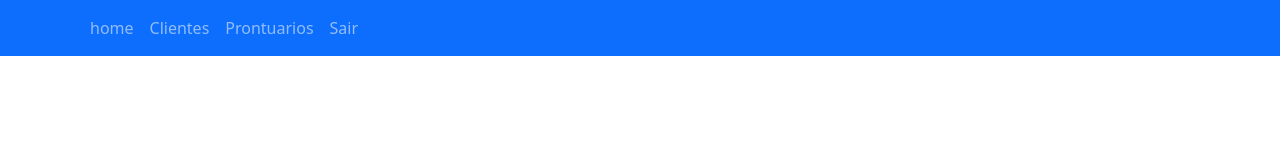
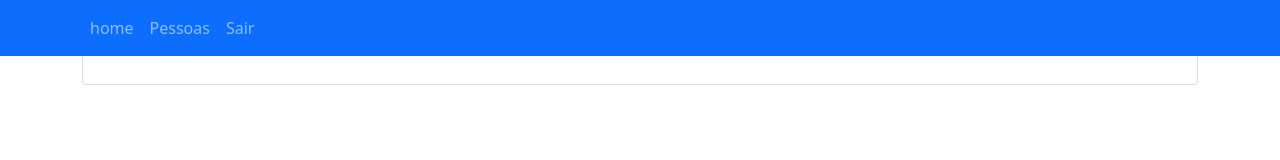
Before and after one commit to wagnerlemos94/escolar-front, a React (Create React App) app: page /#/pessoa in a window 1280 px wide. Shown: the top 160 px of the page. Built offline with nearby package versions, Linux system fonts and the light colour scheme.

Commit message:
Component criado

```diff
--- a/src/components/NavBar.js
+++ b/src/components/NavBar.js
@@ -22,9 +22,8 @@ class NavBar extends React.Component{
 
                 <div className="collapse navbar-collapse" id="navbarResponsive">
                     <ul className="navbar-nav">
-                        <NavBarItem href="#/home" label="home"/>
-                        <NavBarItem href="#/lista-pessoa" label="Clientes"/>
-                        <NavBarItem href="#/prontuario" label="Prontuarios"/>
+                        <NavBarItem href="#/login" label="home"/>
+                        <NavBarItem href="#/pessoa" label="Pessoas"/>
                         <li className="nav-item" >
                             <a className="nav-link" onClick={this.loggff}>Sair</a>
                         </li>
--- /dev/null
+++ b/src/components/pessoa/Pessoa.js
@@ -0,0 +1,24 @@
+import React from 'react';
+import { withRouter } from 'react-router-dom';
+import {MDBInput } from 'mdbreact';
+import Card from '../Card';
+import FormGroup from '../FormGroup';
+
+class Pessoa extends React.Component{
+    state = {
+    }
+
+    constructor(){
+        super();
+        // this.service = new UsuarioSerice;
+    }
+
+    render(){
+        return(
+            <Card title="title">
+            </Card>
+        );
+    }
+}
+
+export default withRouter(Pessoa);
--- a/src/main/Rotas.js
+++ b/src/main/Rotas.js
@@ -2,6 +2,7 @@ import React from 'react';
 import Login from '../views/Login';
 
 import { Route, Switch, HashRouter} from 'react-router-dom';
+import Pessoa from '../components/pessoa/Pessoa';
 
 
 function Rotas(){
@@ -9,6 +10,7 @@ function Rotas(){
         <HashRouter>
             <Switch>
                 <Route path="/login" component={Login} />
+                <Route path="/pessoa" component={Pessoa} />
             </Switch>
         </HashRouter>
     );
```
